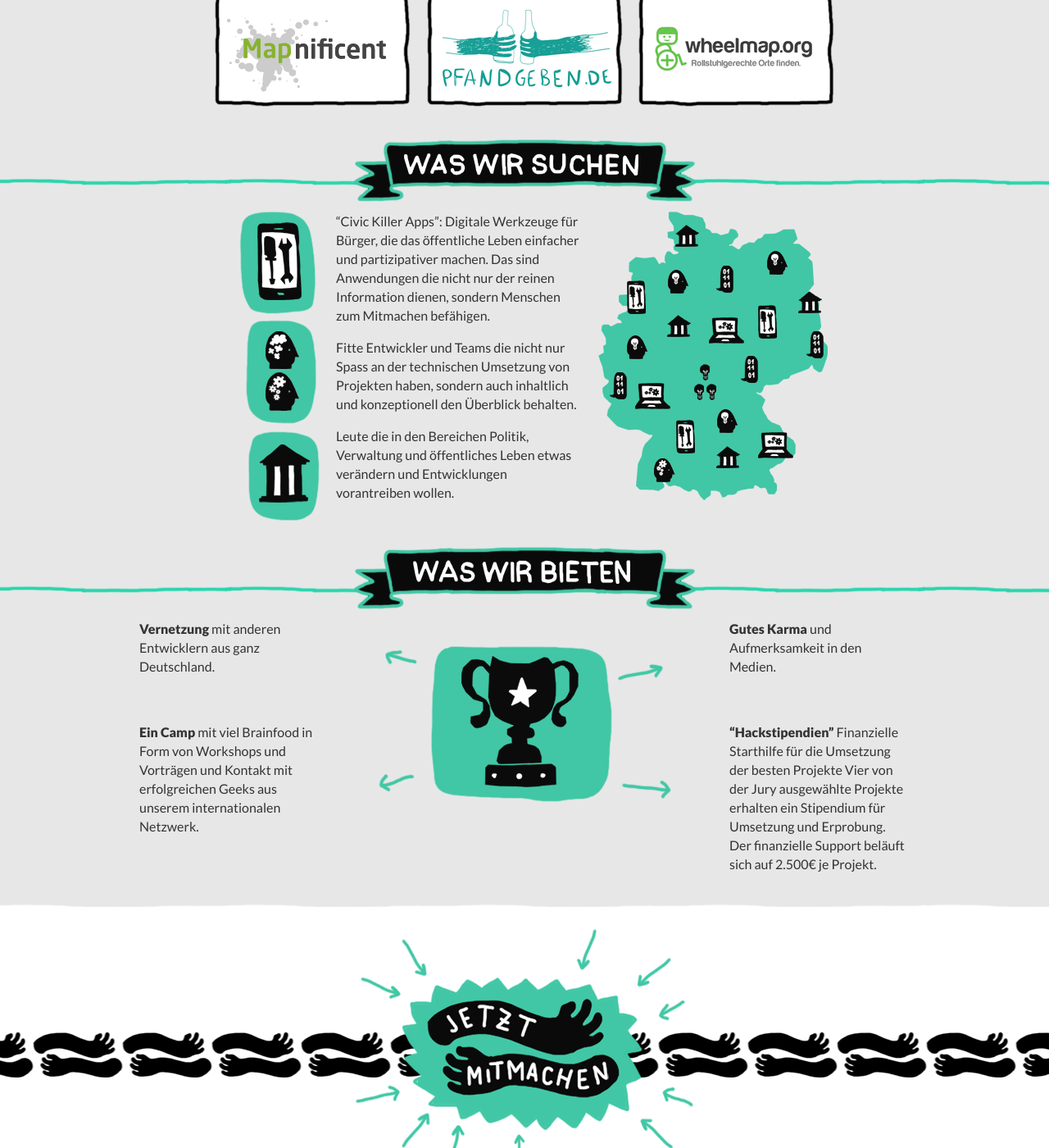
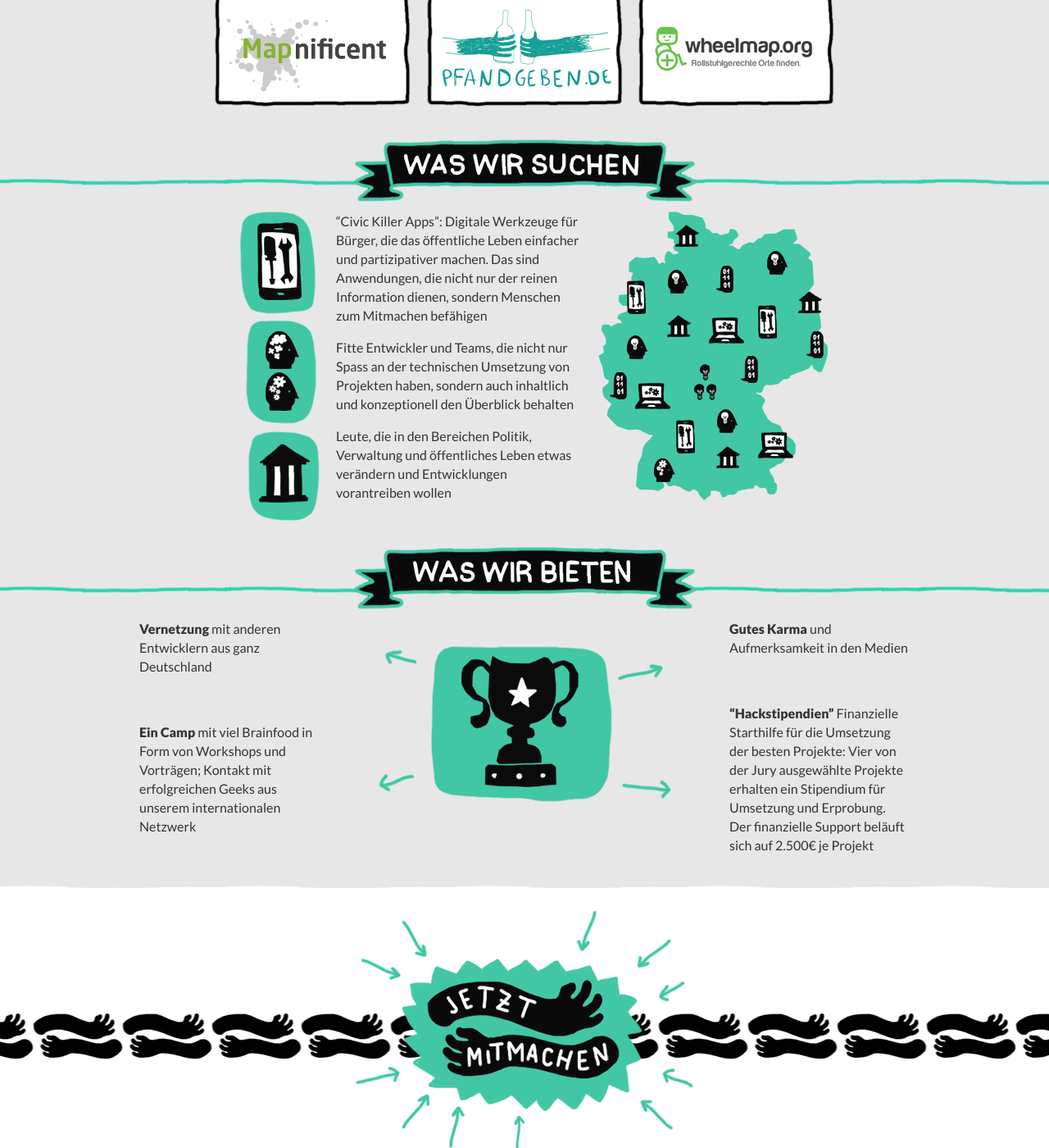
Before and after one commit to okfde/stadtlandcode.de, a Jekyll site: the page built from index.html, in a window 1280 px wide and 1400 px high, scrolled down 1188 px. Shown: the whole window at 82% size. Built offline with Jekyll 4.4.1, drawn with Linux system fonts in a browser that asks for light colours; nearby versions of some CDN libraries; Markdown is read by kramdown in place of the engine named in the settings.

Commit message:
Updated index.html

```diff
--- a/index.html
+++ b/index.html
@@ -89,14 +89,14 @@ title: Willkommen
      <div class="span4">
       <ul class="unstyled wantlist">
         <li>“Civic Killer Apps”: Digitale Werkzeuge für Bürger, die das öffentliche
-        Leben einfacher und partizipativer machen. Das sind Anwendungen die nicht
-        nur der reinen Information dienen, sondern Menschen zum Mitmachen befähigen.
+        Leben einfacher und partizipativer machen. Das sind Anwendungen, die nicht
+        nur der reinen Information dienen, sondern Menschen zum Mitmachen befähigen
         </li>
-        <li>Fitte Entwickler und Teams die nicht nur Spass an der technischen
+        <li>Fitte Entwickler und Teams, die nicht nur Spass an der technischen
         Umsetzung von Projekten haben, sondern auch inhaltlich und konzeptionell
-        den Überblick behalten.</li>
-        <li>Leute die in den Bereichen Politik, Verwaltung und öffentliches Leben
-        etwas verändern und Entwicklungen vorantreiben wollen.</li>
+        den Überblick behalten</li>
+        <li>Leute, die in den Bereichen Politik, Verwaltung und öffentliches Leben
+        etwas verändern und Entwicklungen vorantreiben wollen</li>
       </ul>
     </div>
     <div class="span4">
@@ -112,20 +112,20 @@ title: Willkommen
 <div class="container">
   <div class="row">
     <div class="span3">
-      <p><strong>Vernetzung</strong> mit anderen Entwicklern aus ganz Deutschland.</p>
-      <p class="low"><strong>Ein Camp</strong> mit viel Brainfood in Form von Workshops und Vorträgen und
-      Kontakt mit erfolgreichen Geeks aus unserem internationalen Netzwerk.</p>
+      <p><strong>Vernetzung</strong> mit anderen Entwicklern aus ganz Deutschland</p>
+      <p class="low"><strong>Ein Camp</strong> mit viel Brainfood in Form von Workshops und Vorträgen;
+      Kontakt mit erfolgreichen Geeks aus unserem internationalen Netzwerk</p>
     </div>
     <div class="span6 center-img top-pad">
       <img alt="Preis" src="/img/05_01.png">
     </div>
     <div class="span3">
-      <p><strong>Gutes Karma</strong> und Aufmerksamkeit in den Medien.</p>
+      <p><strong>Gutes Karma</strong> und Aufmerksamkeit in den Medien</p>
       <p class="low"><strong>“Hackstipendien”</strong>
-      Finanzielle Starthilfe für die Umsetzung der besten Projekte
+      Finanzielle Starthilfe für die Umsetzung der besten Projekte:
       Vier von der Jury ausgewählte Projekte erhalten ein Stipendium für
       Umsetzung und Erprobung. Der finanzielle Support beläuft sich auf 2.500€
-      je Projekt.</p>
+      je Projekt</p>
     </div>
   </div>
 </div>
```
